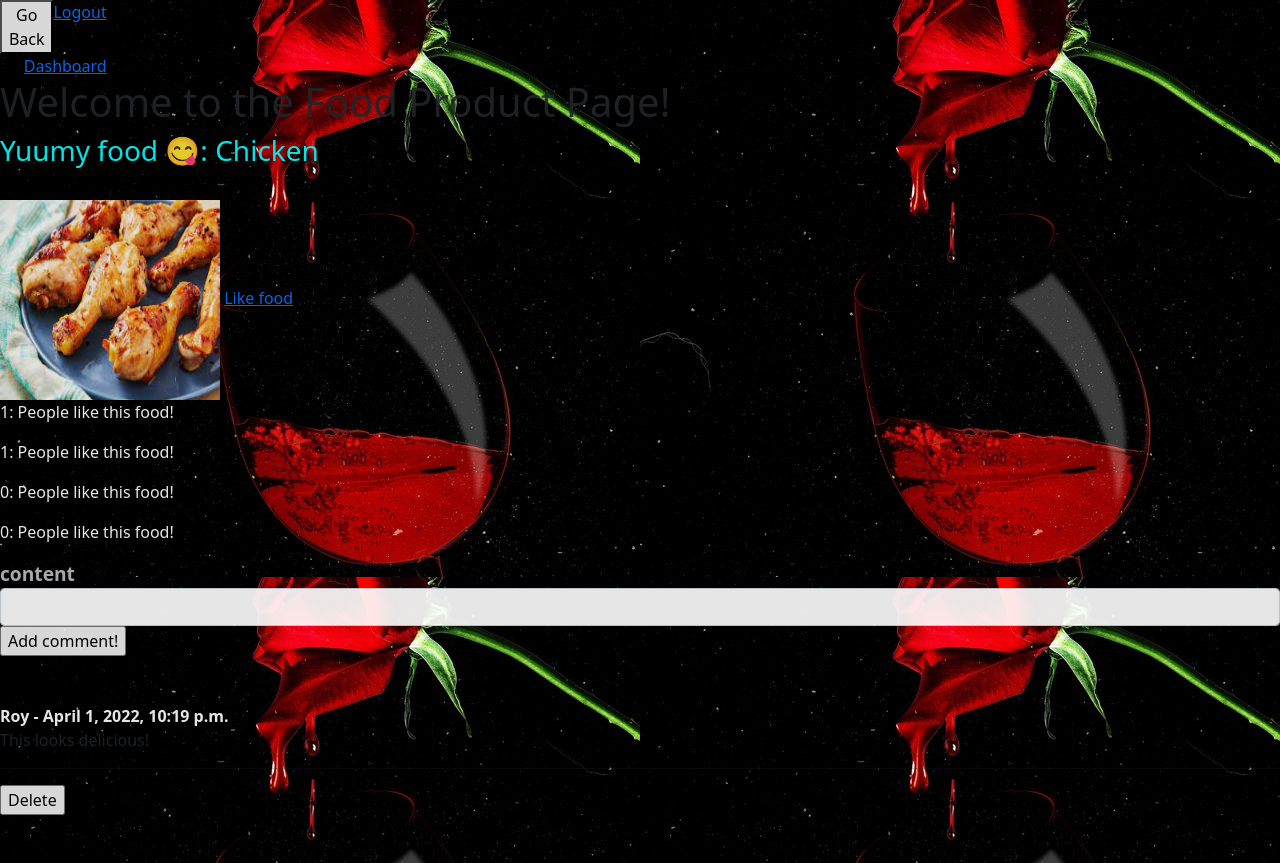
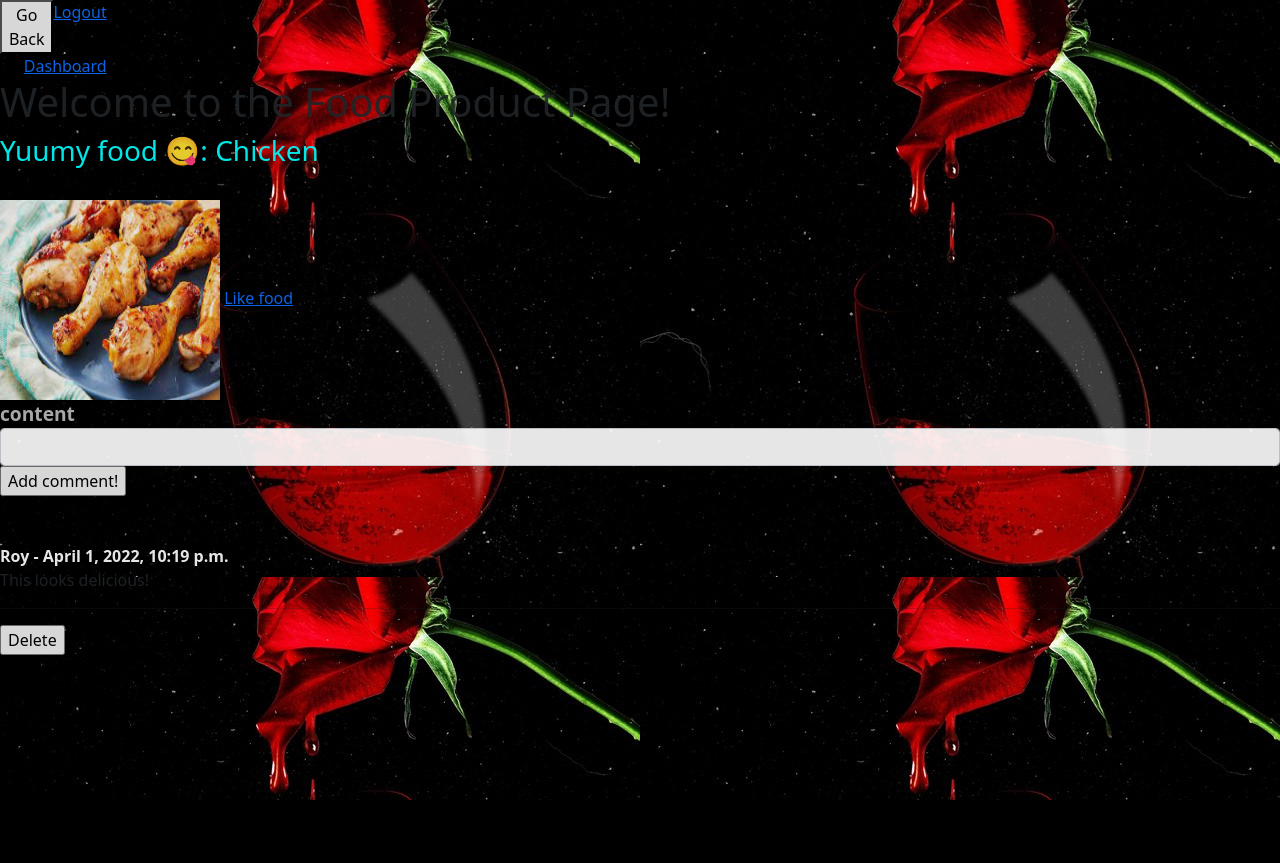
Before and after one commit to FutureVisions/food-review, a Django app: template accounts/templates/food.html in a window 1280 px wide. After the commit the page ends 800 px from the top, so only its background shows below. Run offline with Django 3.2, Linux system fonts and the light colour scheme; the template is opened without the code that fills it: values that come from a table or form of the project are taken from there, others are empty; data comes from the database, SQL or seed files in the repository; both versions use the stored data as it was after the commit; parts of the project's set-up code (start-up, migrations or seed data) failed here and were passed over.

Commit message:
Fixed and finalized the likes method

```diff
--- a/accounts/templates/dashboard.html
+++ b/accounts/templates/dashboard.html
@@ -25,7 +25,8 @@
     {% for food in all_food %}
     <a href="/food/{{food.id}}"><img src="{{food.food_image.url}}" width="220px" height="200px"></a>
     <p style="color: white;">{{food.title}}</p>
-    <p style="color: aqua;">posted by: {{food.food_uploader.first_name}} {{food.food_uploader.last_name}}</p>
+    <p style="color: white;">posted by: {{food.food_uploader.first_name}} {{food.food_uploader.last_name}}</p>
+    <p style="color: white">{{food.likes.count}}: likes this food</p>
     {% endfor %}
 {% endblock %}
 </html>
--- a/accounts/templates/food.html
+++ b/accounts/templates/food.html
@@ -23,9 +23,6 @@
     {% else %}
       <a href="/like/{{food_product.id}}">Like food</a>
     {% endif %}
-    {% for each_food in all_food %}
-      <p style="color: white;">{{each_food.likes.count}}: People like this food!</p>
-    {% endfor %}
     <form action="/food/{{food_product.id}}/comment" method="POST">
       {% csrf_token %}
       <div>
```
Also changed, not shown: db.sqlite3.
